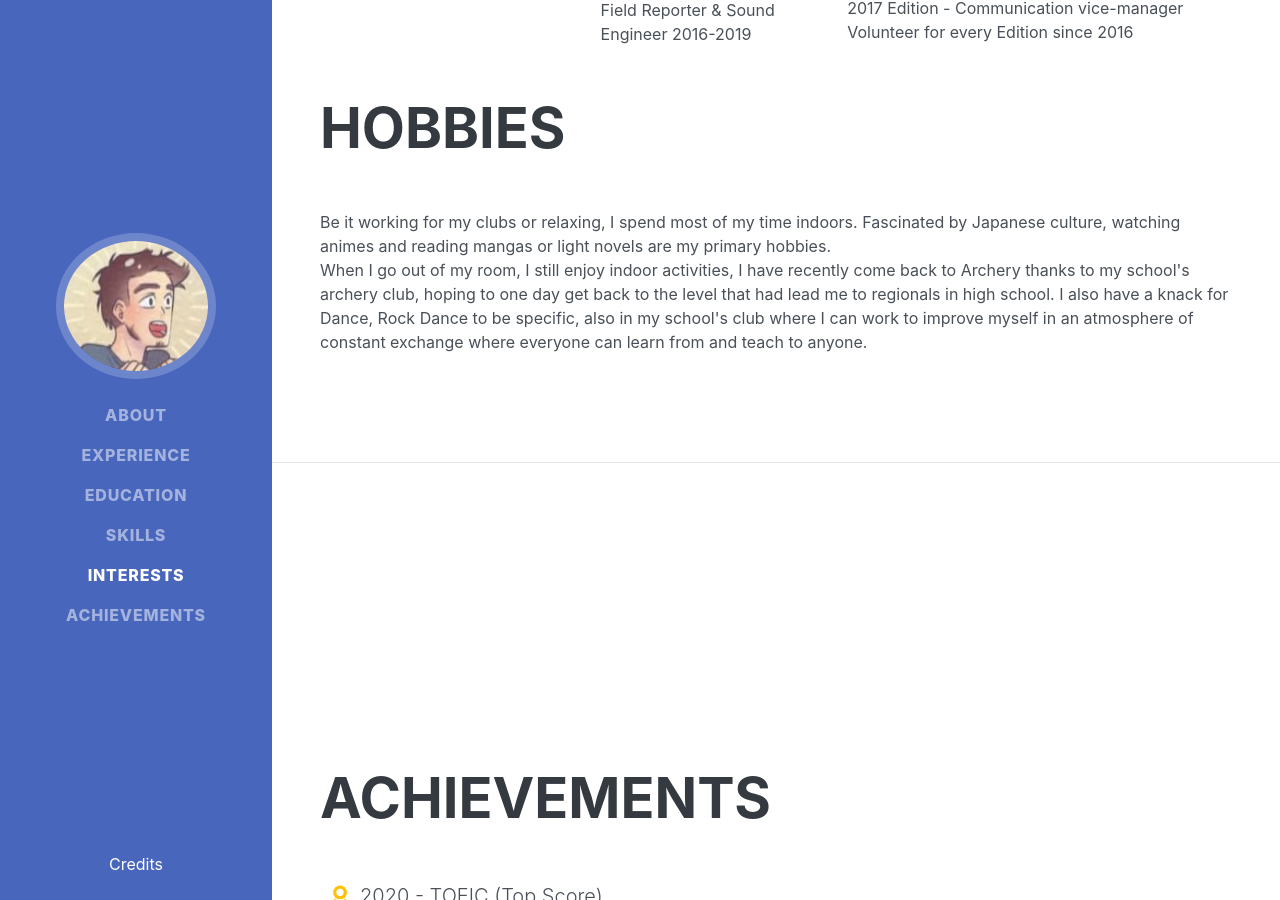
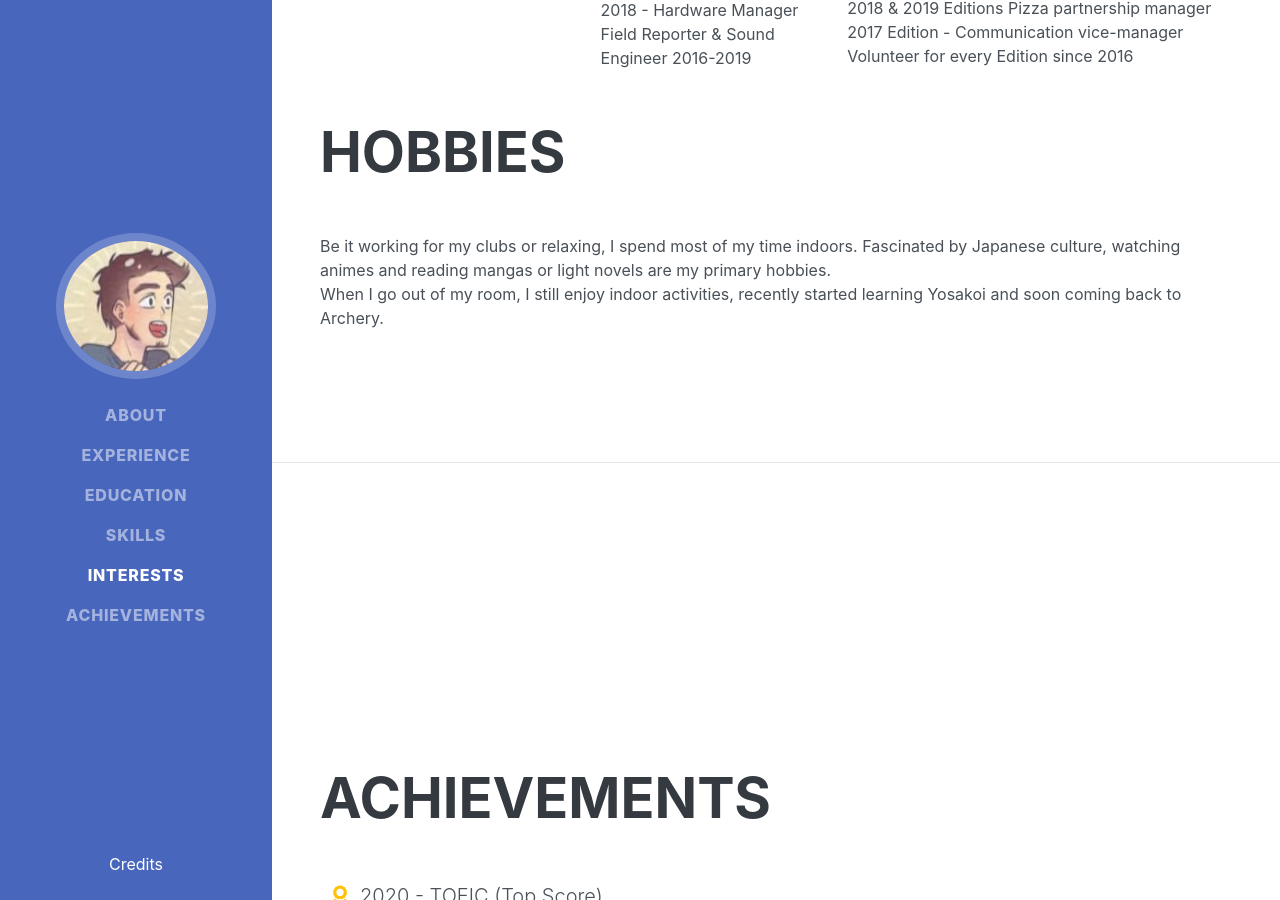
Before and after one commit to nk-fouque/resume, a Jekyll site: the page built from index.md, in a window 1280 px wide and 900 px high, scrolled down 5517 px. Built offline with Jekyll 4.4.1, drawn with Linux system fonts in a browser that asks for light colours; some web fonts are replaced.

Commit message:
content(General): Interests and languages update + serve

```diff
--- a/_includes/hard-html/languages.html
+++ b/_includes/hard-html/languages.html
@@ -37,7 +37,7 @@
         <i class="fas fa-star-half-alt text-info"></i>
         <i class="far fa-star text-warning"></i>
     </li>
-    <li class="list-inline-item" data-toggle="popover" data-placement="right"
+    <li style="display: none" class="list-inline-item" data-toggle="popover" data-placement="right"
         data-content="Currently learning" title="Basics">
         <img class="flag" src="https://cdn.countryflags.com/thumbs/finland/flag-800.png" width="60"/>
         <i class="fas fa-star-half-alt text-warning"></i>
--- a/_includes/section/interests.html
+++ b/_includes/section/interests.html
@@ -24,12 +24,8 @@
                 hobbies.
             </p>
             <p>
-                When I go out of my room, I still enjoy indoor activities, I have recently come back to Archery
-                thanks to my school's archery club, hoping to one day get back to the level that had lead me to
-                regionals in high school.
-                I also have a knack for Dance, Rock Dance to be specific, also in my school's club where I can work
-                to improve myself in an atmosphere of constant exchange where everyone can learn from and teach to
-                anyone.
+                When I go out of my room, I still enjoy indoor activities,
+                recently started learning Yosakoi and soon coming back to Archery.
             </p>
         </div>
     </div>
```
Also changed, not shown: docs/index.html (+122 -49 lines).
